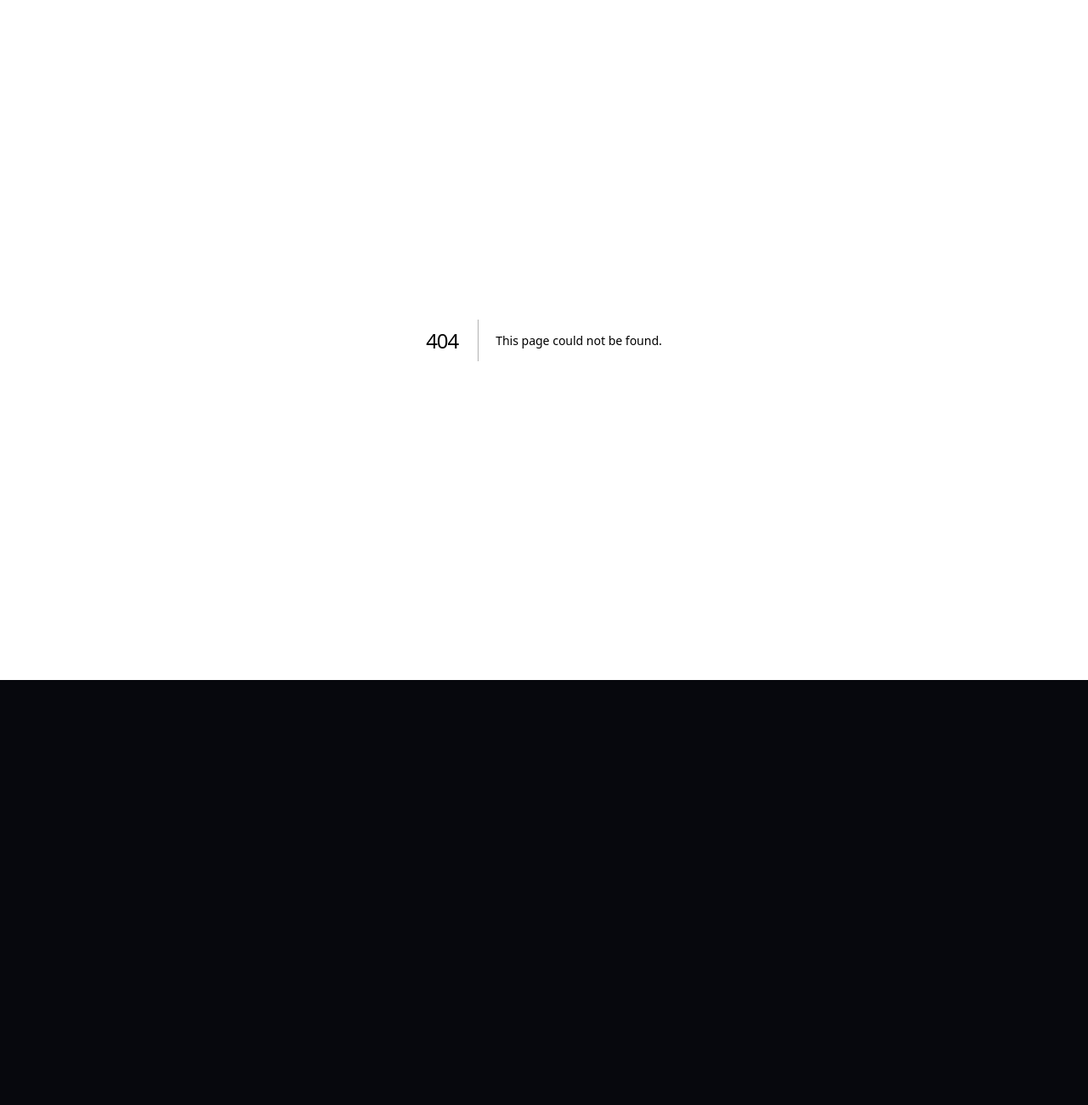
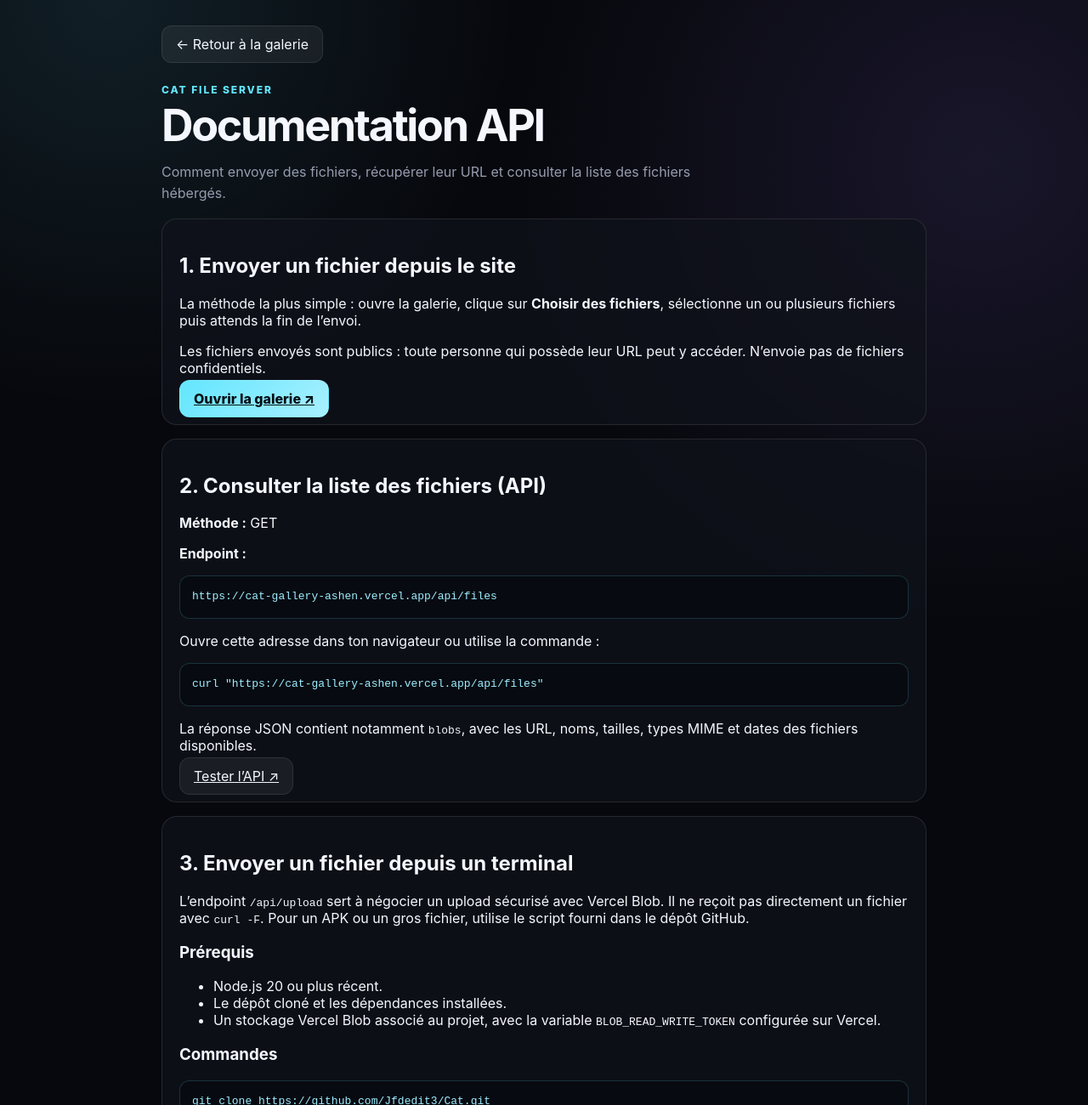
Before and after one commit to Jfdedit3/Cat, a Next.js app: page /docs in a window 1280 px wide. Before the commit this address had no page. Shown: the top 1300 px of the page at 85% size. Before the commit the page ends 800 px from the top, so only its background shows below. Built offline with nearby package versions, Linux system fonts and the light colour scheme.

Commit message:
Add in-site API documentation page

```diff
--- /dev/null
+++ b/app/docs/page.js
@@ -0,0 +1,88 @@
+"use client";
+
+import Link from "next/link";
+
+const site = "https://cat-gallery-ashen.vercel.app";
+
+const panel = {
+  border: "1px solid rgba(255,255,255,.1)",
+  borderRadius: 18,
+  background: "rgba(16,18,28,.78)",
+  padding: 20,
+  marginTop: 16,
+};
+
+const code = {
+  display: "block",
+  overflowX: "auto",
+  padding: 14,
+  borderRadius: 12,
+  background: "#080a11",
+  border: "1px solid rgba(99,230,255,.18)",
+  color: "#9eeeff",
+  fontSize: 13,
+  lineHeight: 1.6,
+  whiteSpace: "pre",
+};
+
+export default function DocsPage() {
+  return (
+    <main style={{ width: "min(900px, calc(100% - 28px))", margin: "0 auto", padding: "30px 0 60px" }}>
+      <Link href="/" className="btn" style={{ display: "inline-block", textDecoration: "none", marginBottom: 24 }}>
+        ← Retour à la galerie
+      </Link>
+
+      <p className="eyebrow">CAT FILE SERVER</p>
+      <h1 style={{ fontSize: "clamp(32px, 7vw, 52px)", lineHeight: 1.05 }}>Documentation API</h1>
+      <p className="subtitle">
+        Comment envoyer des fichiers, récupérer leur URL et consulter la liste des fichiers hébergés.
+      </p>
+
+      <section style={panel}>
+        <h2>1. Envoyer un fichier depuis le site</h2>
+        <p>La méthode la plus simple : ouvre la galerie, clique sur <strong>Choisir des fichiers</strong>, sélectionne un ou plusieurs fichiers puis attends la fin de l’envoi.</p>
+        <p>Les fichiers envoyés sont publics : toute personne qui possède leur URL peut y accéder. N’envoie pas de fichiers confidentiels.</p>
+        <a className="btn primary" href={site}>Ouvrir la galerie ↗</a>
+      </section>
+
+      <section style={panel}>
+        <h2>2. Consulter la liste des fichiers (API)</h2>
+        <p><strong>Méthode :</strong> GET</p>
+        <p><strong>Endpoint :</strong></p>
+        <code style={code}>{site}/api/files</code>
+        <p>Ouvre cette adresse dans ton navigateur ou utilise la commande :</p>
+        <code style={code}>curl "{site}/api/files"</code>
+        <p>La réponse JSON contient notamment <code>blobs</code>, avec les URL, noms, tailles, types MIME et dates des fichiers disponibles.</p>
+        <a className="btn" href={site + "/api/files"} target="_blank" rel="noreferrer">Tester l’API ↗</a>
+      </section>
+
+      <section style={panel}>
+        <h2>3. Envoyer un fichier depuis un terminal</h2>
+        <p>L’endpoint <code>/api/upload</code> sert à négocier un upload sécurisé avec Vercel Blob. Il ne reçoit pas directement un fichier avec <code>curl -F</code>. Pour un APK ou un gros fichier, utilise le script fourni dans le dépôt GitHub.</p>
+        <h3>Prérequis</h3>
+        <ul>
+          <li>Node.js 20 ou plus récent.</li>
+          <li>Le dépôt cloné et les dépendances installées.</li>
+          <li>Un stockage Vercel Blob associé au projet, avec la variable <code>BLOB_READ_WRITE_TOKEN</code> configurée sur Vercel.</li>
+        </ul>
+        <h3>Commandes</h3>
+        <code style={code}>git clone https://github.com/Jfdedit3/Cat.git{"\n"}cd Cat{"\n"}npm install</code>
+        <p>Depuis le dossier du projet, envoie le fichier en remplaçant le chemin par celui de ton fichier :</p>
+        <code style={code}>node scripts/upload.mjs "./application.apk" "{site}"</code>
+        <p>Le script affiche la progression puis renvoie les informations du fichier, dont son URL publique.</p>
+        <a className="btn" href="https://github.com/Jfdedit3/Cat/blob/main/scripts/upload.mjs" target="_blank" rel="noreferrer">Voir le script sur GitHub ↗</a>
+      </section>
+
+      <section style={panel}>
+        <h2>4. Endpoints disponibles</h2>
+        <p><strong>GET</strong> <code>/api/files</code> — récupère la liste des fichiers.</p>
+        <p><strong>POST</strong> <code>/api/upload</code> — endpoint de négociation utilisé par le SDK Vercel Blob ; ce n’est pas un endpoint multipart classique pour cURL.</p>
+      </section>
+
+      <p style={{ color: "var(--muted)", fontSize: 13, marginTop: 22 }}>
+        Pour plus de détails techniques, consulte aussi le fichier API.md du dépôt.
+      </p>
+      <a className="btn" href="https://github.com/Jfdedit3/Cat/blob/main/API.md" target="_blank" rel="noreferrer">Documentation technique sur GitHub ↗</a>
+    </main>
+  );
+}
```
